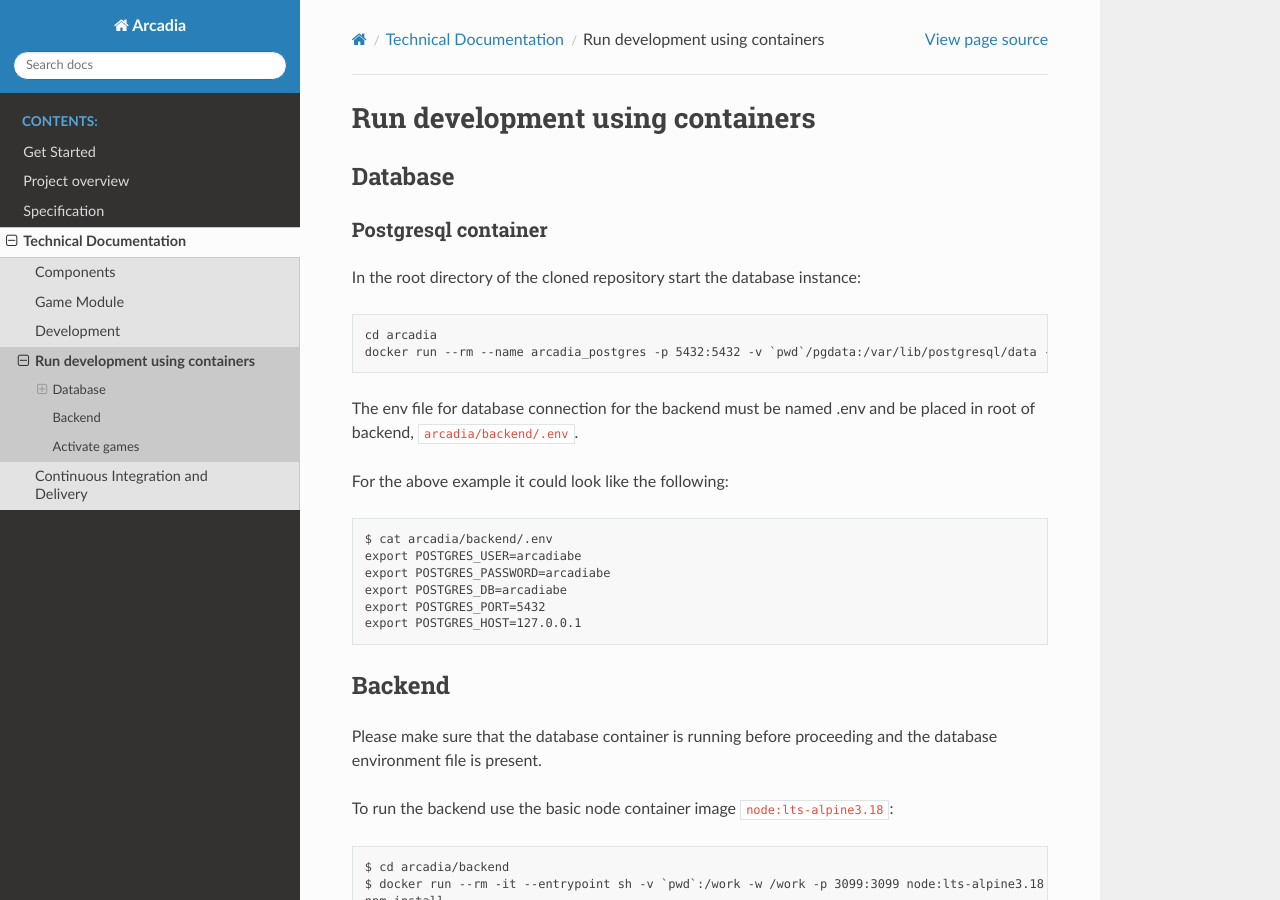
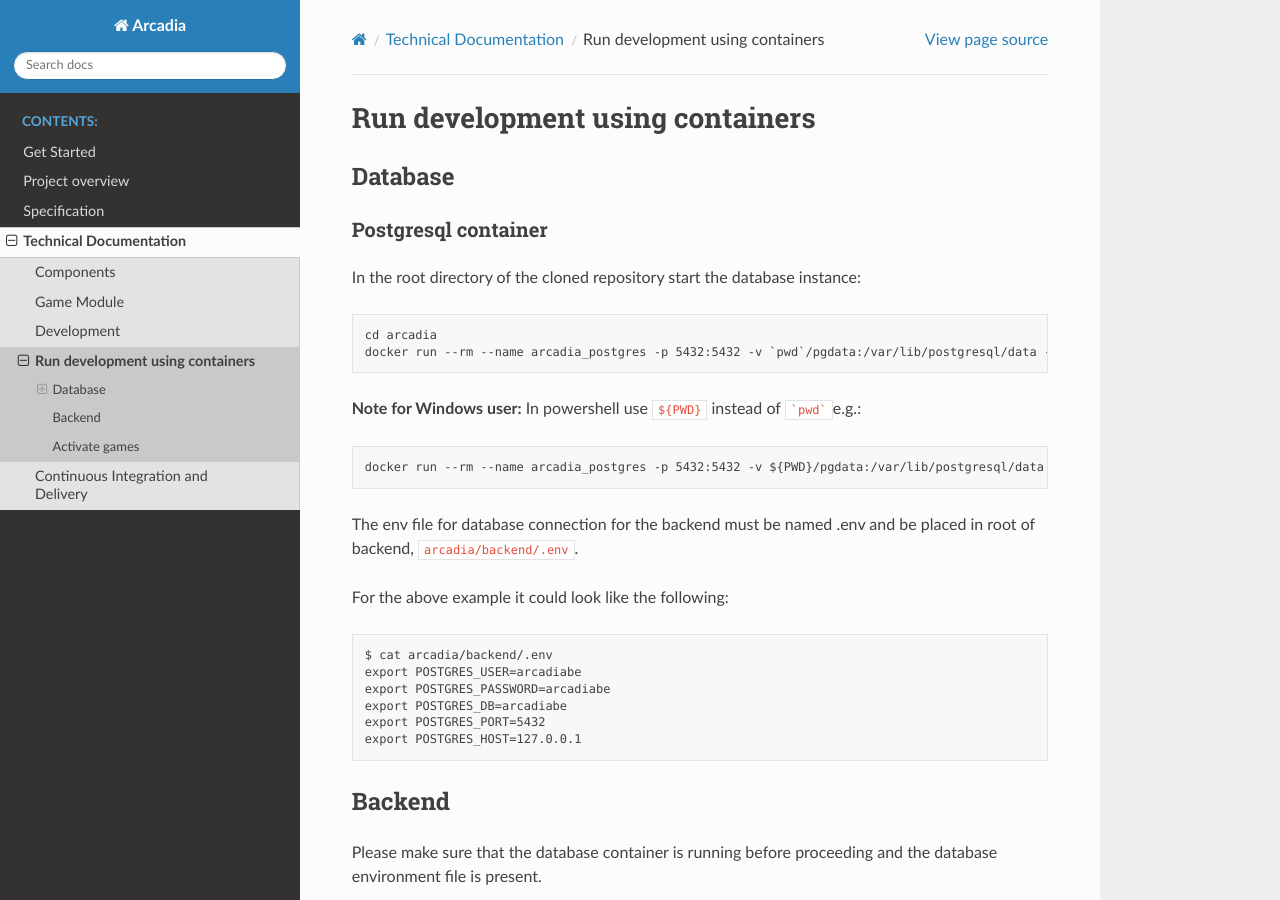
Before and after one commit to games2click/games2click.github.io, a Sphinx documentation site: the page built from docs/technical_documentation/development_with_docker.md, in a window 1280 px wide and 900 px high. Built offline with Sphinx 7.4.7 and the Read the Docs theme 2.0.0, drawn with Linux system fonts in a browser that asks for light colours.

Commit message:
Add note for windows user

````diff
--- a/docs/technical_documentation/development_with_docker.md
+++ b/docs/technical_documentation/development_with_docker.md
@@ -10,6 +10,12 @@ In the root directory of the cloned repository start the database instance:
   cd arcadia
   docker run --rm --name arcadia_postgres -p 5432:5432 -v `pwd`/pgdata:/var/lib/postgresql/data -e POSTGRES_USER=arcadiabe -e POSTGRES_DB=arcadiabe -e POSTGRES_PASSWORD=arcadiabe -d postgres:15.4
   ```
+
+**Note for Windows user:** In powershell use ```${PWD}``` instead of ``` `pwd` ```e.g.:
+  ```
+docker run --rm --name arcadia_postgres -p 5432:5432 -v ${PWD}/pgdata:/var/lib/postgresql/data -e POSTGRES_USER=arcadiabe -e POSTGRES_DB=arcadiabe -e POSTGRES_PASSWORD=arcadiabe -d postgres:15.4
+  ```
+
 
 The env file for database connection for the backend must be named .env and be placed in root of backend, `arcadia/backend/.env`.
 
@@ -44,6 +50,8 @@ when changes are made.
 
 The backend is now available under <http://127.0.0.1:3099>.
 
+
+
 Please note that you don't need to preface the API urls with `/api/`. This is only necessary when running
 with nginx, so nginx knows to which reverse proxy backend it needs to forward the request.
 
````
